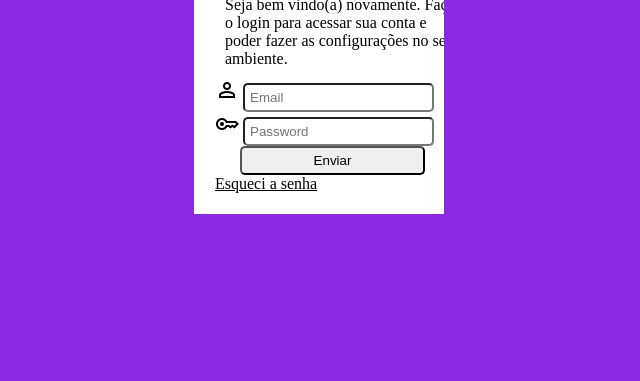
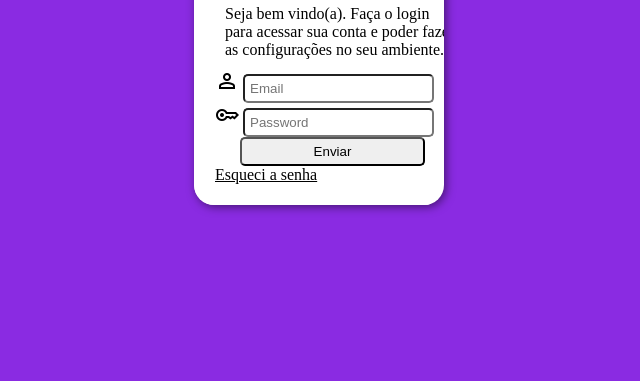
Before and after one commit to S4muel-jr/Projeto-Login, a plain HTML site: page index.html in a window 1280 px wide. Shown: the part 419-800 px from the top of the page, without its empty margins (289-929 px from the left). Drawn offline with nearby package versions, Linux system fonts and the light colour scheme.

Commit message:
atualizei

```diff
--- a/estilos/style.css
+++ b/estilos/style.css
@@ -26,6 +26,8 @@ section#login{
     background-color: white;
     width: 250px;
     height: auto;
+    border-radius: 20px;
+    box-shadow: 2px 2px 10px rgba(0, 0, 0, 0.5);
 
     }
  h1{
--- a/index.html
+++ b/index.html
@@ -20,7 +20,7 @@
             <div id="formulario">
                  <h1> Login</h1>
                  <p>
-                    Seja bem vindo(a) novamente. Faça o login para acessar sua conta e poder fazer as configurações no seu ambiente.
+                    Seja bem vindo(a). Faça o login para acessar sua conta e poder fazer as configurações no seu ambiente.
                  </p>
                 <form action="cadastro.js" method="post" autocomplete="on">
 
```
